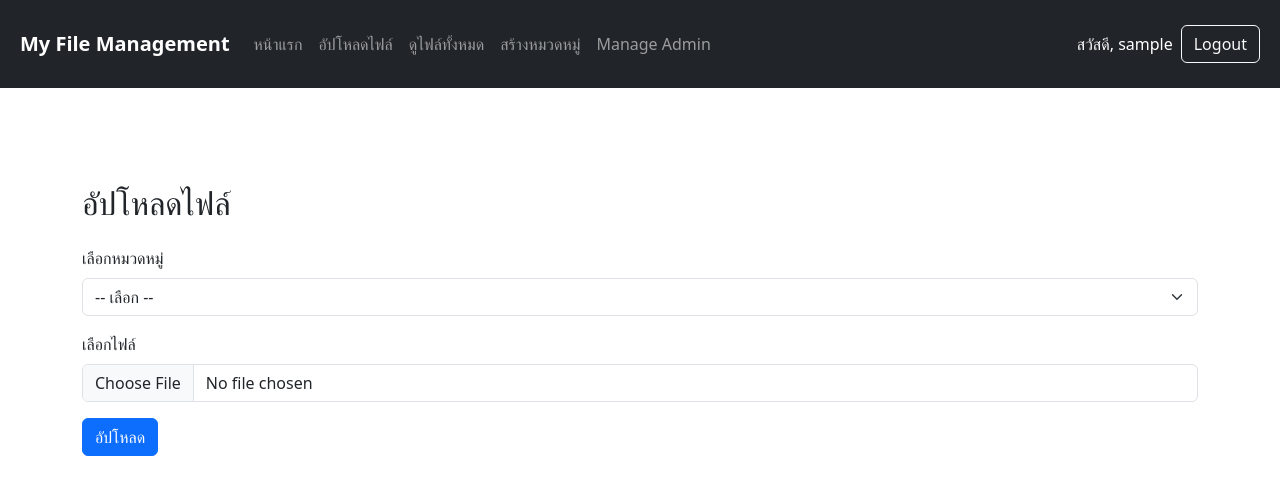
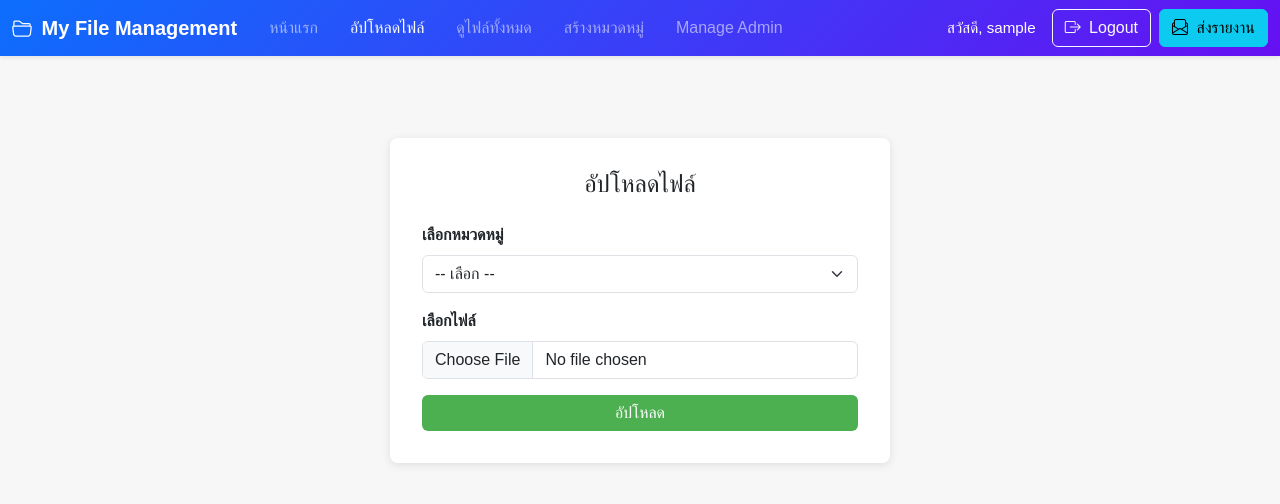
Before and after one commit to kasidit-wansudon/portfolio_intern, a PHP site: page /upload.php in a window 1280 px wide. Shown: the top 504 px of the page. Run offline with PHP 8.4, Linux system fonts and the light colour scheme; the visitor is signed in with stand-in values (Sample User, id 1); data that the repository does not hold is empty; some libraries are stand-ins or nearby versions.

Commit message:
🧑 done

```diff
--- a/navbar.php
+++ b/navbar.php
@@ -1,81 +1,74 @@
 <?php
 // navbar.php
 
-// เริ่ม session ตรงนี้ได้ถ้ายังไม่เริ่มในหน้าอื่น
-// session_start(); // ไม่จำเป็นถ้าทุกหน้า include ก่อนแล้ว
-
-// สมมติว่าชื่อผู้ใช้เก็บในตาราง users, มีค่า username
-// เราจะดึงจาก DB หรือ $_SESSION['username'] ก็ได้
-// แต่กรณีในโค้ดตัวอย่างระบบ login ก่อนหน้า เราเก็บ user_id ใน session
-// จึงต้อง Query ดึง username เพิ่ม หรืออาจเก็บ username ใน session เลย
+// ดึงชื่อผู้ใช้จาก session ถ้ามี
 $username = "";
-if(isset($_SESSION['user_id'])) {
-    // ตัวอย่าง: Query หรือตั้ง session ไว้ตั้งแต่ตอน login
-    // $uid = $_SESSION['user_id'];
-    // $res = mysqli_query($conn, "SELECT username FROM users WHERE id='$uid'");
-    // $row = mysqli_fetch_assoc($res);
-    // $username = $row['username'];
-
-    // ถ้าเคยตั้ง $_SESSION['username'] ไว้ตั้งแต่ login ก็ใช้ได้เลย:
+if (isset($_SESSION['user_id'])) {
     $username = isset($_SESSION['username']) ? $_SESSION['username'] : "";
 }
+
+// ตรวจสอบหน้าปัจจุบัน
+$current_page = basename($_SERVER['PHP_SELF']);
 ?>
-
-<nav class="navbar navbar-expand-lg navbar-dark bg-dark p-2 py-4">
+<!-- เริ่ม Navbar -->
+<nav class="navbar navbar-expand-lg navbar-dark custom-navbar shadow-sm sticky-top">
   <div class="container-fluid">
     <!-- Brand / Logo -->
-    <a class="navbar-brand" href="index.php">
-      <strong>My File Management</strong>
+    <a class="navbar-brand fw-bold" href="index.php">
+      <i class="bi bi-folder2-open me-1"></i> My File Management
     </a>
 
     <!-- Toggle button (mobile) -->
-    <button class="navbar-toggler" type="button" data-bs-toggle="collapse"
-            data-bs-target="#navbarNav" aria-controls="navbarNav"
-            aria-expanded="false" aria-label="Toggle navigation"
-    >
+    <button class="navbar-toggler" type="button" data-bs-toggle="collapse" data-bs-target="#navbarNav"
+      aria-controls="navbarNav" aria-expanded="false" aria-label="Toggle navigation">
       <span class="navbar-toggler-icon"></span>
     </button>
 
+    <!-- เมนู -->
     <div class="collapse navbar-collapse" id="navbarNav">
       <!-- Left menu -->
-      <ul class="navbar-nav me-auto">
+      <ul class="navbar-nav me-auto mb-2 mb-lg-0">
         <li class="nav-item">
-          <a class="nav-link" href="index.php">หน้าแรก</a>
+          <a class="nav-link px-3 <?php echo ($current_page == 'index.php') ? 'active' : ''; ?>" href="index.php">หน้าแรก</a>
         </li>
         <li class="nav-item">
-          <a class="nav-link" href="upload.php">อัปโหลดไฟล์</a>
+          <a class="nav-link px-3 <?php echo ($current_page == 'upload.php') ? 'active' : ''; ?>" href="upload.php">อัปโหลดไฟล์</a>
         </li>
         <li class="nav-item">
-          <a class="nav-link" href="show_files.php">ดูไฟล์ทั้งหมด</a>
+          <a class="nav-link px-3 <?php echo ($current_page == 'show_files.php') ? 'active' : ''; ?>" href="show_files.php">ดูไฟล์ทั้งหมด</a>
         </li>
         <li class="nav-item">
-          <a class="nav-link" href="create_category.php">สร้างหมวดหมู่</a>
+          <a class="nav-link px-3 <?php echo ($current_page == 'create_category.php') ? 'active' : ''; ?>" href="create_category.php">สร้างหมวดหมู่</a>
         </li>
         <li class="nav-item">
-          <a class="nav-link" href="manage_admin.php">Manage Admin</a>
+          <a class="nav-link px-3 <?php echo ($current_page == 'manage_admin.php') ? 'active' : ''; ?>" href="manage_admin.php">Manage Admin</a>
         </li>
       </ul>
 
-      <!-- Right menu: User info -->
-      <ul class="navbar-nav ms-auto">
+      <!-- Right menu: User info & ปุ่มพิเศษ -->
+      <ul class="navbar-nav ms-auto mb-2 mb-lg-0">
         <?php if(isset($_SESSION['user_id'])): ?>
-          <!-- แสดงชื่อผู้ใช้ -->
-          <li class="nav-item d-flex align-items-center me-2">
-            <span class="text-white">
+          <li class="nav-item d-flex align-items-center me-3">
+            <span class="user-greeting">
               สวัสดี, <?php echo htmlspecialchars($username); ?>
             </span>
           </li>
-          <!-- ปุ่ม Logout -->
           <li class="nav-item">
-            <a class="btn btn-outline-light" href="logout.php">Logout</a>
+            <a class="btn btn-outline-light me-2 nav-btn" href="logout.php">
+              <i class="bi bi-box-arrow-right me-1"></i> Logout
+            </a>
+          </li>
+          <li class="nav-item">
+            <a class="btn btn-info nav-btn" href="send_report.php">
+              <i class="bi bi-envelope-paper me-1"></i> ส่งรายงาน
+            </a>
           </li>
         <?php else: ?>
-          <!-- ถ้ายังไม่ login -->
           <li class="nav-item">
-            <a class="btn btn-outline-light me-2" href="login.php">Login</a>
+            <a class="btn btn-outline-light me-2 nav-btn" href="login.php">Login</a>
           </li>
           <li class="nav-item">
-            <a class="btn btn-info" href="register.php">Register</a>
+            <a class="btn btn-info nav-btn" href="register.php">Register</a>
           </li>
         <?php endif; ?>
       </ul>
@@ -83,4 +76,46 @@ if(isset($_SESSION['user_id'])) {
   </div>
 </nav>
 
-<div class="p-5"></div>
+<!-- Bootstrap Icons (for extra icons) -->
+<link rel="stylesheet" href="https://cdn.jsdelivr.net/npm/bootstrap-icons@1.10.5/font/bootstrap-icons.css">
+
+<!-- Custom CSS สำหรับ Navbar -->
+<style>
+  .custom-navbar {
+    background: linear-gradient(135deg, #0d6efd, #6610f2);
+    transition: background 0.5s ease;
+  }
+  .nav-link {
+    transition: color 0.3s ease;
+    font-size: 1rem;
+  }
+  .nav-link:hover {
+    color: #ffc107 !important;
+  }
+  .nav-btn {
+    transition: background-color 0.3s ease, transform 0.3s ease;
+  }
+  .nav-btn:hover {
+    background-color: rgba(255, 255, 255, 0.2);
+    transform: scale(1.05);
+  }
+  .user-greeting {
+    color: #fff;
+    font-size: 0.95rem;
+  }
+</style>
+
+<!-- JavaScript ลูกเล่นเล็กๆ เมื่อ scroll -->
+<script>
+  window.addEventListener('scroll', function() {
+    const navbar = document.querySelector('.custom-navbar');
+    if (window.scrollY > 50) {
+      navbar.style.background = 'linear-gradient(135deg, #0b5ed7, #520dc2)';
+    } else {
+      navbar.style.background = 'linear-gradient(135deg, #0d6efd, #6610f2)';
+    }
+  });
+</script>
+
+<!-- เพิ่มพื้นที่ด้านล่าง Navbar -->
+<div class="py-3"></div>
--- a/register.php
+++ b/register.php
@@ -81,7 +81,7 @@ if(isset($_POST['register'])){
     <div class="col-md-6 col-lg-5">
       <div class="card">
         <div class="card-header">
-          👤 สมัครสมาชิก
+        สมัครสมาชิก
         </div>
         <div class="card-body">
           <form method="post">
--- a/upload.php
+++ b/upload.php
@@ -2,15 +2,19 @@
 include 'config.php';
 session_start();
 
-// ตรวจสอบว่าสมาชิกล็อกอินแล้ว
+// ถ้าไม่ได้ล็อกอิน ให้ไปหน้า login
 if (!isset($_SESSION['user_id'])) {
   header('Location: login.php');
   exit;
 }
 
-// ดึงหมวดหมู่ทั้งหมดจากตาราง categories
+// ดึงหมวดหมู่ทั้งหมด
 $catSQL   = "SELECT * FROM categories";
 $catQuery = mysqli_query($conn, $catSQL);
+
+// ตัวแปรสำหรับ SweetAlert
+$message = "";
+$msgType = ""; // success, error, warning
 
 if (isset($_POST['upload'])) {
   $user_id     = $_SESSION['user_id'];
@@ -21,41 +25,71 @@ if (isset($_POST['upload'])) {
     $fileName   = basename($file['name']);
     $targetPath = 'uploads/' . $fileName;
 
-    // 1) เช็คว่ามีไฟล์ชื่อซ้ำอยู่ในโฟลเดอร์ uploads หรือไม่
+    // เช็คชื่อไฟล์ซ้ำ
     if (file_exists($targetPath)) {
-      echo "<div class='alert alert-danger mt-3'>⚠️ มีไฟล์ชื่อนี้อยู่แล้ว ไม่สามารถอัพโหลดซ้ำได้!</div>";
+      $msgType = "error";
+      $message = "⚠️ มีไฟล์ชื่อนี้อยู่แล้ว ไม่สามารถอัพโหลดซ้ำได้!";
     } else {
-      // 2) ถ้าไม่ซ้ำ จึงค่อย move_uploaded_file
       if (move_uploaded_file($file['tmp_name'], $targetPath)) {
+        // บันทึกลงฐานข้อมูล
         $insertSQL = "INSERT INTO uploads (user_id, category_id, file_name, file_path)
                       VALUES ('$user_id', '$category_id', '$fileName', '$targetPath')";
         mysqli_query($conn, $insertSQL);
-        echo "<div class='alert alert-success mt-3'>อัพโหลดไฟล์เรียบร้อย 🎉</div>";
+
+        $msgType = "success";
+        $message = "อัพโหลดไฟล์เรียบร้อย 🎉";
       } else {
-        echo "<div class='alert alert-warning mt-3'>อัพโหลดไฟล์ไม่สำเร็จ ลองอีกครั้ง!</div>";
+        $msgType = "warning";
+        $message = "อัพโหลดไฟล์ไม่สำเร็จ ลองอีกครั้ง!";
       }
     }
   }
 }
 ?>
 <!DOCTYPE html>
-<html>
-
+<html lang="th">
 <head>
+  <meta charset="UTF-8">
   <title>Upload File</title>
   <link rel="stylesheet" href="https://cdn.jsdelivr.net/npm/bootstrap@5/dist/css/bootstrap.min.css">
+
+  <!-- SweetAlert2 -->
+  <script src="//cdn.jsdelivr.net/npm/sweetalert2@11"></script>
+
+  <!-- สไตล์เรียบง่าย -->
+  <style>
+    body {
+      background-color: #f7f7f7;
+      font-family: "Prompt", sans-serif;
+    }
+    .upload-container {
+      max-width: 500px;
+      margin: 50px auto;
+      background-color: #ffffff;
+      border-radius: 8px;
+      box-shadow: 0 2px 10px rgba(0,0,0,0.1);
+      padding: 2rem;
+    }
+    .btn-upload {
+      background-color: #4caf50;
+      border: none;
+    }
+    .btn-upload:hover {
+      background-color: #43a047;
+    }
+  </style>
 </head>
 
 <body>
+  <!-- Navbar ถ้ามี -->
+  <?php include 'navbar.php'; ?>
 
- <?php include 'navbar.php'; ?>  <!-- เรียกใช้ Navbar -->
-
-  <div class="container">
-    <h2 class="mb-4">อัปโหลดไฟล์</h2>
+  <div class="upload-container">
+    <h4 class="mb-4 text-center">อัปโหลดไฟล์</h4>
     <form method="post" action="" enctype="multipart/form-data">
       <div class="mb-3">
-        <label for="category_id" class="form-label">เลือกหมวดหมู่</label>
-        <select name="category_id" class="form-select" required>
+        <label for="category_id" class="form-label fw-bold">เลือกหมวดหมู่</label>
+        <select name="category_id" id="category_id" class="form-select" required>
           <option value="">-- เลือก --</option>
           <?php while ($cat = mysqli_fetch_assoc($catQuery)): ?>
             <option value="<?php echo $cat['id']; ?>">
@@ -66,15 +100,31 @@ if (isset($_POST['upload'])) {
       </div>
 
       <div class="mb-3">
-        <label for="file" class="form-label">เลือกไฟล์</label>
-        <input type="file" name="file" class="form-control" required>
+        <label for="file" class="form-label fw-bold">เลือกไฟล์</label>
+        <input type="file" name="file" id="file" class="form-control" required>
       </div>
 
-      <button type="submit" name="upload" class="btn btn-primary">อัปโหลด</button>
+      <button type="submit" name="upload" class="btn btn-upload text-white w-100">
+        อัปโหลด
+      </button>
     </form>
   </div>
 
-  <!-- Bootstrap JS -->
   <script src="https://cdn.jsdelivr.net/npm/bootstrap@5/dist/js/bootstrap.bundle.min.js"></script>
+  <script>
+    // SweetAlert2 แจ้งเตือน
+    document.addEventListener("DOMContentLoaded", function(){
+      let msgType = "<?php echo $msgType; ?>";
+      let message = "<?php echo $message; ?>";
+      if(message !== "") {
+        Swal.fire({
+          icon: msgType, // 'success', 'error', 'warning', 'info'
+          title: message,
+          confirmButtonText: 'ตกลง',
+          timer: 3000
+        });
+      }
+    });
+  </script>
 </body>
 </html>
```
Also changed, not shown: db/file_management.sql (added, +172 -0 lines), index.php (+85 -13 lines), send_report.php (added, +120 -0 lines), uploads/runtime.xml (added, +1 -0 lines), 2 other files.
